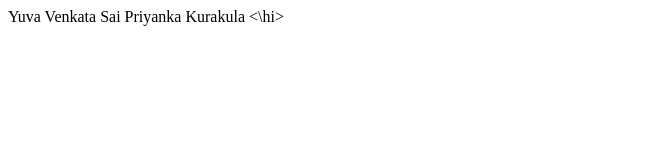
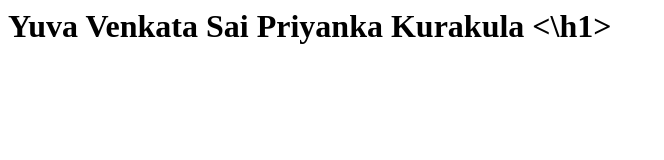
Before and after one commit to Priyankakyvs/-hello_world, a plain HTML site: page index.html in a window 1280 px wide. Shown: the whole page, without its empty margins (0-664 px from the left). Drawn offline with Linux system fonts and the light colour scheme.

Commit message:
Update index.html

```diff
--- a/index.html
+++ b/index.html
@@ -1 +1 @@
-<hi> Yuva Venkata Sai Priyanka Kurakula <\hi>
+<h1> Yuva Venkata Sai Priyanka Kurakula <\h1>
```
